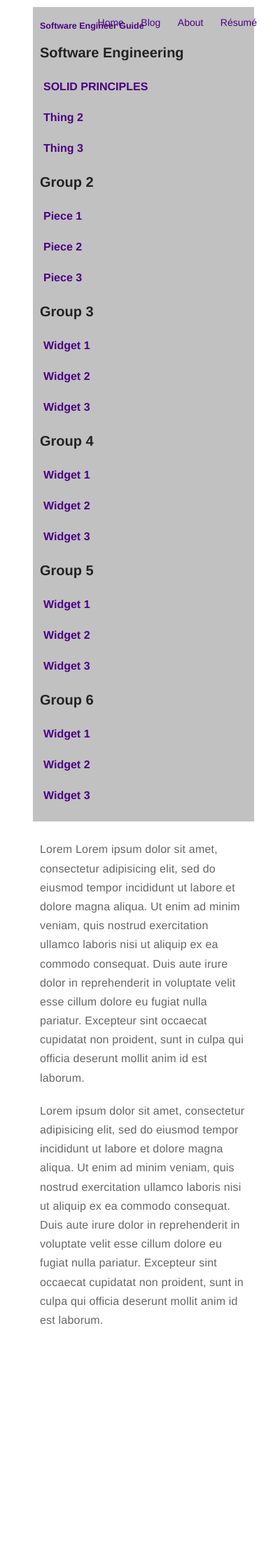
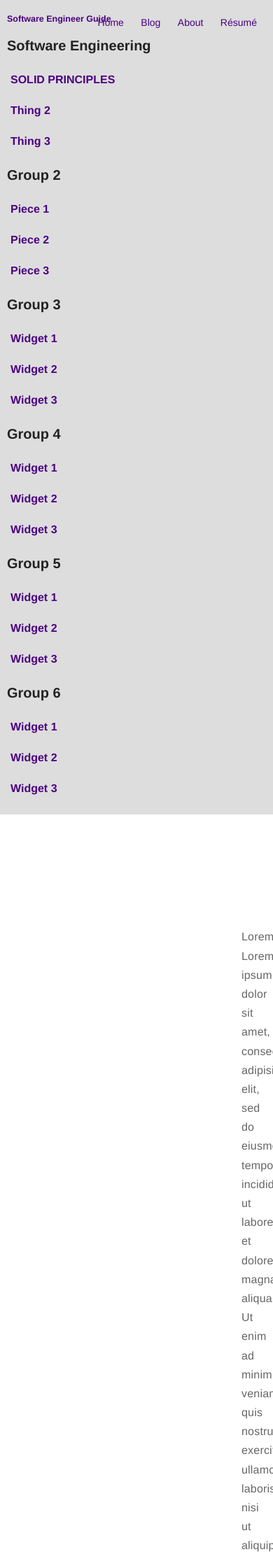
Before and after one commit to laiszig/laiszig.github.io, a Jekyll site: the page built from guide.md, in a window 390 px wide. Shown: the top 2231 px of the page at 70% size. Built offline with Jekyll 4.4.1, drawn with Linux system fonts in a browser that asks for light colours; nearby versions of some CDN libraries; before the commit the page ends 1940 px from its top, so only the background shows below that.

Commit message:
adjust guide layout css

```diff
--- a/_layouts/default.html
+++ b/_layouts/default.html
@@ -41,11 +41,13 @@ layout: compress
 </head>
 
 <body>
+    {% if page.layout == "guide" %}
+    {% else %}
     <div class="wrapper-{% if site.width == "normal" %}normal{% elsif site.width == "large" %}large{% endif %}">
+        {% endif %}
         {% if page.layout == "post" %}
             <div class="post">
         {% elsif page.layout == "guide" %}
-            <div class="guide">
         {% else %}
             {% if showHeader != true %}
                 <div class="page {{ page.title | downcase }}">
--- a/_layouts/guide.html
+++ b/_layouts/guide.html
@@ -5,7 +5,8 @@ layout: default
 {% include header.html %}
 
 <body>
-    <div class="sidebar">
+    <!-- <button></button> toggle sidebar button here -->
+    <aside class="sidebar">
         <div class="sidebar-nav">
             <h2>{{ site.data.samplelist.docs_list_title }}</h2>
             {% for item in site.data.samplelist.toc %}
@@ -21,11 +22,13 @@ layout: default
             </ul>
             {% endfor %}
         </div>
-    </div>
-    <div id="content-container" class="content-container">
-        {% if content %} {{ content }} {% else %} {% include_relative default.md
-        %} {% endif %}
-    </div>
+    </aside>
+    <section class="content">
+        <article id="markdown-section" class="markdown-section">
+            {% if content %} {{ content }} {% else %} {% include_relative
+            default.md %} {% endif %}
+        </article>
+    </section>
 
     <script>
         function loadContent(url, element) {
--- a/_sass/pages/guide.scss
+++ b/_sass/pages/guide.scss
@@ -1,33 +1,54 @@
 /* Root Variables */
-.guide {
-    --theme-color: #4b0082; // Theme color for the guide
-    --sidebar-width: 24rem; // Sidebar width (adjustable)
+:root {
+    --theme-color: #4b0082; /* Theme color for the guide */
+    --sidebar-width: 26rem; /* Sidebar width */
+    --content-max-width: 55em;
+}
+
+/* Reset */
+body {
+    display: block;
+    // display: flex;
+    height: 100vh;
 }
 
 /* Wrapper Configurations */
-.wrapper-normal,
-.wrapper-large {
+// .guide-wrapper-normal,
+// .guide-wrapper-large {
+//     height: 100%;
+//     width: 96%;
+//     margin: 125px auto 0;
+// }
+
+// .guide-wrapper-normal {
+//     max-width: 768px; // Max width for normal wrapper
+// }
+
+// .guide-wrapper-large {
+//     max-width: 810px; // Max width for large wrapper
+// }
+
+.content {
+    margin-top: 125px;
+    margin-left: 30rem;
     height: 100%;
-    width: 96%;
-    margin: 0 auto;
 }
 
-.wrapper-normal {
-    max-width: 80%; // Max width for normal wrapper
+.markdown-section {
+    position: relative;
+    max-width: var(--content-max-width);
+    margin: 0 auto;
+    padding: 2rem 45px;
+    height: 100%;
 }
 
-.wrapper-large {
-    max-width: 810px; // Max width for large wrapper
-}
-
-/* Sidebar */
 .sidebar {
     position: fixed; // Keeps sidebar in place while scrolling
     left: 0;
     top: 0;
     width: var(--sidebar-width); // Defined sidebar width
     height: 100%; // Full viewport height
-    background-color: rgba(87, 87, 87, 0.37); // Semi-transparent background
+    background-color: rgba(87, 87, 87, 0.2); // Semi-transparent background
     box-shadow: 2px 0 5px rgba(0, 0, 0, 0.1); // Subtle shadow for depth
     padding: 2rem; // Add inner spacing
     z-index: 1000; // Keep above other elements
@@ -55,63 +76,65 @@
 }
 
 /* Sidebar Navigation */
-.sidebar-nav {
-    h2 {
-        margin-bottom: 1rem; // Add space below the title
-        font-size: 1.25rem; // Slightly larger text
-        color: var(--theme-color); // Use theme color for the title
+.sidebar-nav h2 {
+    margin-bottom: 1rem; /* Space below the title */
+    font-size: 1.25rem; /* Slightly larger text */
+    color: var(--theme-color); /* Use theme color */
 }
 
-    ul {
-        list-style: none; // Remove bullet points
+.sidebar-nav ul {
+    list-style: none; /* Remove bullet points */
     padding: 0;
     margin: 0;
 }
 
-    li {
-        margin: 1rem 0; // Add space between items
+.sidebar-nav li {
+    margin: 1rem 0; /* Space between items */
 }
 
-    a {
-        text-decoration: none; // Remove underline
-        font-weight: bold; // Make text bold
-        display: block; // Full clickable area
-        padding: 0.5rem; // Add inner spacing
-        border-radius: 4px; // Round link edges
-        transition: background-color 0.3s; // Smooth hover transition
+.sidebar-nav a {
+    text-decoration: none; /* Remove underline */
+    font-weight: bold; /* Bold text */
+    display: block; /* Full clickable area */
+    padding: 0.5rem; /* Inner spacing */
+    border-radius: 4px; /* Round edges */
+    transition: background-color 0.3s; /* Smooth hover effect */
+}
 
-        &:hover {
-            background-color: var(--theme-color); // Change background on hover
-            color: #f8f9fa; // Light text color on hover
+.sidebar-nav a:hover {
+    background-color: var(--theme-color); /* Highlight background */
+    color: #f8f9fa; /* Light text color on hover */
 }
+
+/* Media Queries for Responsiveness */
+@media (max-width: 768px) {
+    .sidebar {
+        width: 16rem; /* Reduce sidebar width on smaller screens */
+        padding: 1rem; /* Adjust padding */
+    }
+
+    #content {
+        margin-left: 16rem; /* Adjust content margin for reduced sidebar */
+        padding: 1rem; /* Adjust content padding */
+        // position: relative;
     }
 }
 
-/* Content Container */
-.content-container {
-    padding: 2rem; // Add space inside the container
-    width: 100%; // Take the remaining space beside the sidebar
-    overflow: auto; // Allow scrolling if content exceeds the container height
-
-    /* Responsive Adjustments */
-    @media screen and (max-width: 768px) {
-        width: 100%; // Use full width on smaller screens
-        margin-left: 0; // Remove left margin
-        padding: 1rem; // Reduce padding for smaller screens
-    }
+@media (max-width: 576px) {
+    .sidebar {
+        position: static; /* Allow sidebar to flow with content */
+        width: 100%; /* Full width for sidebar */
+        height: auto; /* Adjust height */
+        padding: 1rem; /* Adjust padding */
+        box-shadow: none; /* Remove shadow */
     }
 
-/* Responsive Design */
-@media screen and (max-width: 768px) {
-    .sidebar {
-        position: static; // Sidebar moves with the page
-        width: 100%; // Takes full width on small screens
-        box-shadow: none; // Remove shadow for simpler appearance
-        padding: 1rem; // Reduce padding for smaller viewports
+    #content {
+        margin-left: 0; /* Remove left margin */
+        padding: 1rem; /* Adjust content padding */
     }
 
     body {
-        margin-left: 0; // Remove body margin for mobile
-        padding: 1rem; // Reduce content padding
+        flex-direction: column; /* Stack elements vertically */
     }
 }
--- a/guide/hello-world.markdown
+++ b/guide/hello-world.markdown
@@ -1,5 +1,4 @@
 ---
-layout: default
 permalink: /guide/hello-world.markdown
 ---
 
--- a/guide/home-guide.markdown
+++ /dev/null
@@ -1,5 +0,0 @@
-Welcome to the Guide
-
-    This guide is dedicated to developing and solidifying my knowledge of
-    software engineering concepts. Click on the items in the sidebar to explore
-    more content.
```
Also changed, not shown: other parts of _layouts/guide.html (+2 -2 lines). Lines whose indentation alone changed are shown as unchanged.
